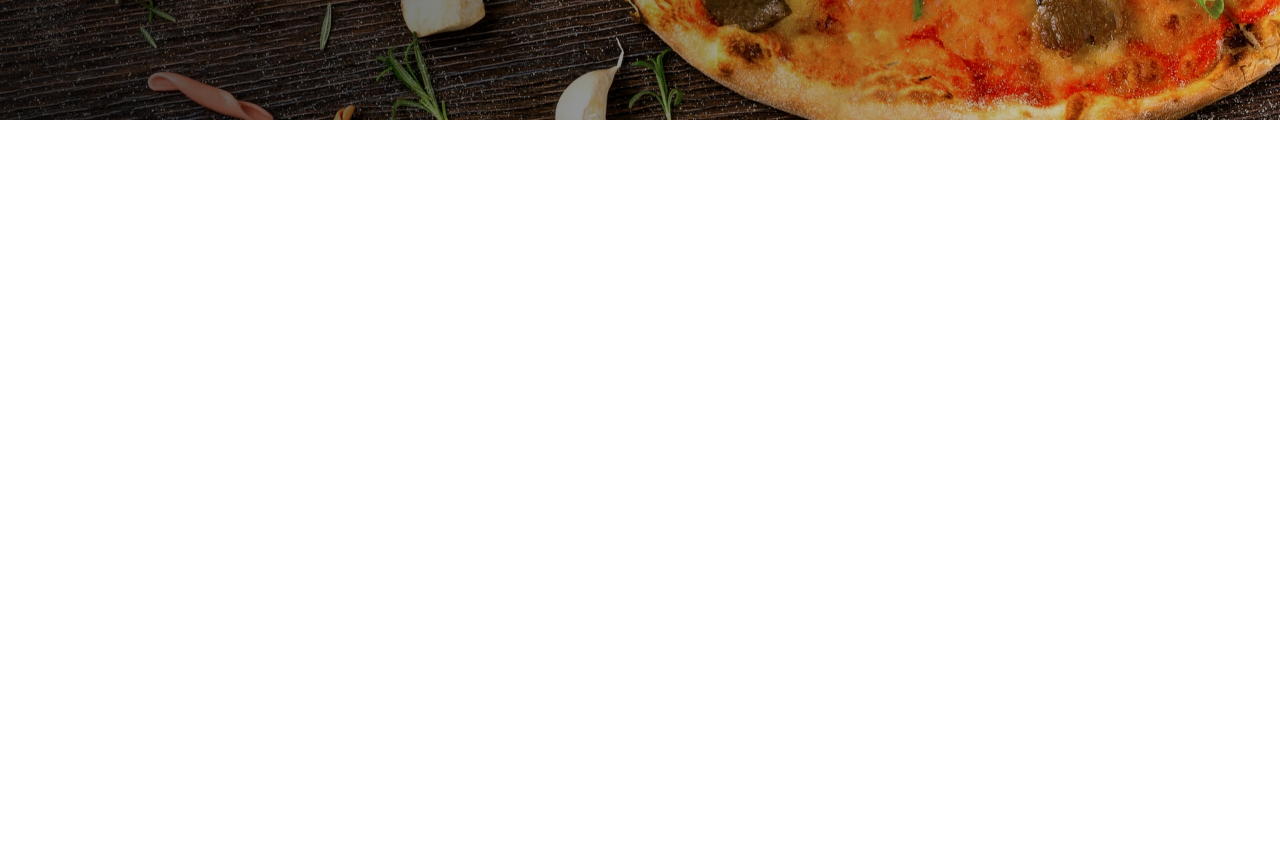
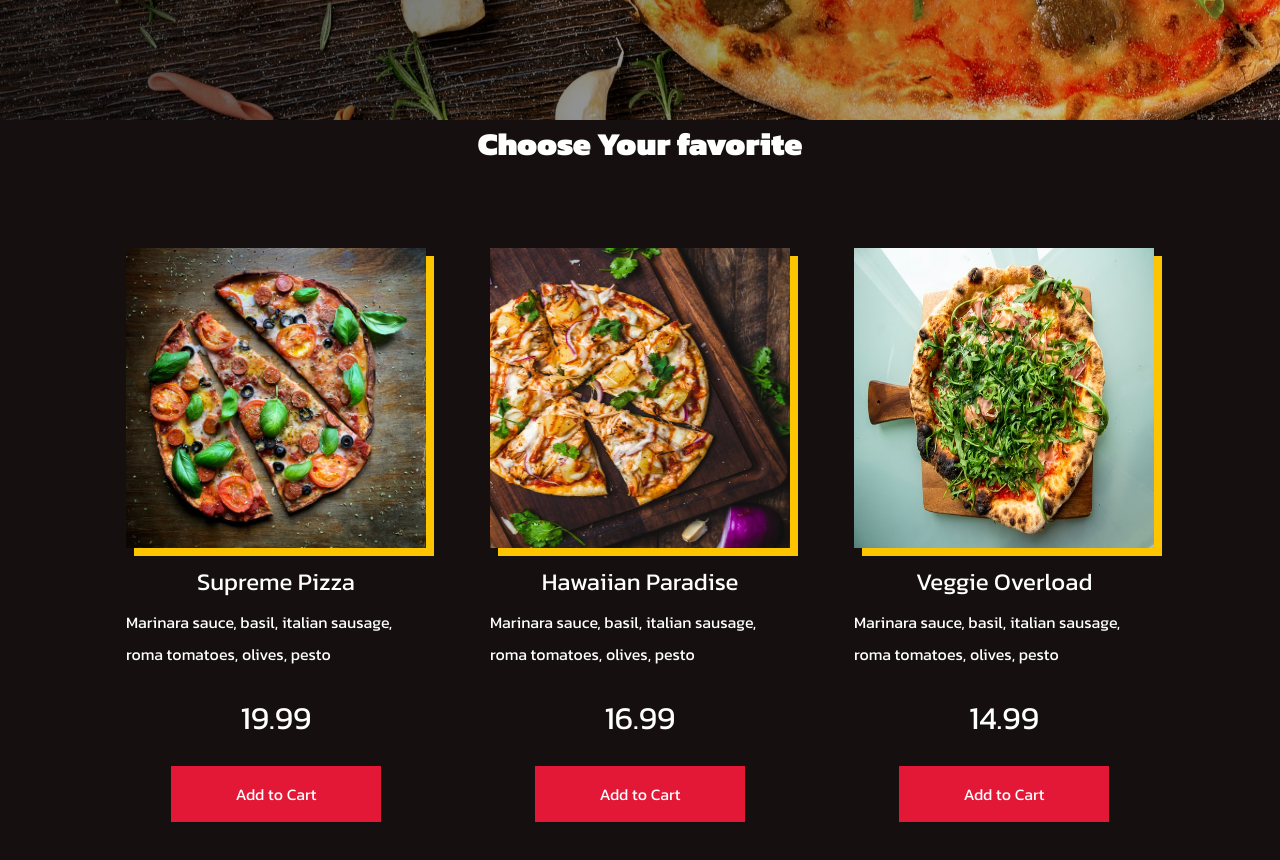
Before and after one commit to domludejesus/react-burger, a React (Create React App) app: page / in a window 1280 px wide. Shown: the part 680-1540 px from the top of the page. Before the commit the page ends 880 px from the top, so only its background shows below. Built offline with nearby package versions, Linux system fonts and the light colour scheme.

Commit message:
'Products Componet'

```diff
--- a/src/App.js
+++ b/src/App.js
@@ -2,6 +2,8 @@
 import {BrowserRouter as Router} from 'react-router-dom';
 import { GlobalStyle } from "./globalStyles";
 import Hero from "./components/Hero";
+import Products from './components/Products';
+import { productData } from './components/Products/data';
 
 
 
@@ -10,6 +12,7 @@
     <Router>
       <GlobalStyle />
       <Hero />
+      <Products heading='Choose Your favorite' data={productData}/>
     </Router>
   );
 }
--- /dev/null
+++ b/src/components/Products/ProductsElements.js
@@ -0,0 +1,70 @@
+import styled from 'styled-components'
+
+export const ProductsConatiner = styled.div`
+    width: 100vw;
+    min-height: 100vh;
+    padding: 5rem calc((100vw-1300px) /2);
+    background: #150f0f;
+    color:#fff;
+`
+
+export const ProductWrapper = styled.div`
+    display: flex;
+    flex-wrap: wrap;
+    justify-content: center;
+    margin: 0 auto;
+`
+
+export const ProductCard = styled.div`
+    margin: 0 2rem;
+    line-height: 2;
+    width: 300px;
+`
+
+export const ProductImg = styled.img`
+    height: 300px;
+    min-width: 300px;
+    max-width: 100%;
+    box-shadow: 8px 8px #fdc500;
+`
+export const ProductsHeading = styled.h1`
+    font-size: clamp(2rem, 2.5vw, 3rem);
+    text-align: center;
+    margin-bottom: 5rem;
+`
+export const ProductTitle = styled.h2`
+    font-weight: 400;
+    font-size: 1.5rem;
+`
+
+export const ProductInfo = styled.div`
+    display: flex;
+    flex-direction: column;
+    justify-content: center;
+    align-items: center;
+    padding: 2rem,
+    text-align: center;
+`
+
+export const ProductDesc = styled.p`
+    margin-bottom: 1rem;
+`
+export const ProductPrice = styled.p`
+    margin-bottom: 1rem;
+    font-size: 2rem;
+`
+export const ProductButton = styled.button`
+    font-size: 1rem;
+    padding: 1rem 4rem;
+    border: none;
+    background: #e31837;
+    color: #fff;
+    transition: 0.2 ease-out;
+
+    &:hover {
+        background: #ffc500;
+        transition: 0.2s ease-out;
+        cursor: pointer;
+        color: #000
+    }
+`
--- /dev/null
+++ b/src/components/Products/data.js
@@ -0,0 +1,33 @@
+import product1 from '../../images/product-1.jpg'
+import product2 from '../../images/product-2.jpg'
+import product3 from '../../images/product-3.jpg'
+
+
+
+
+export const productData = [
+    {
+        img:product1,
+        alt: 'Pizza',
+        name: 'Supreme Pizza',
+        desc: 'Marinara sauce, basil, italian sausage, roma tomatoes, olives, pesto',
+        price: '19.99',
+        button: 'Add to Cart'
+    },
+    {
+        img:product2,
+        alt: 'Pizza',
+        name: 'Hawaiian Paradise',
+        desc: 'Marinara sauce, basil, italian sausage, roma tomatoes, olives, pesto',
+        price: '16.99',
+        button: 'Add to Cart'
+    },
+    {
+        img:product3,
+        alt: 'Pizza',
+        name: 'Veggie Overload',
+        desc: 'Marinara sauce, basil, italian sausage, roma tomatoes, olives, pesto',
+        price: '14.99',
+        button: 'Add to Cart'
+    }
+]
--- /dev/null
+++ b/src/components/Products/index.js
@@ -0,0 +1,38 @@
+import React from 'react'
+import {
+    ProductsConatiner,
+    ProductWrapper,
+    ProductsHeading,
+    ProductTitle,
+    ProductCard,
+    ProductImg,
+    ProductInfo,
+    ProductDesc,
+    ProductPrice,
+    ProductButton,
+} from './ProductsElements';
+
+const Products = ({heading, data}) => {
+    return (
+        <ProductsConatiner>
+            <ProductsHeading> {heading} </ProductsHeading>
+            <ProductWrapper>
+              {data.map((product, index) => {
+                  return (
+                    <ProductCard key={index}>
+                        <ProductImg src={product.img} alt={product.alt} />
+                        <ProductInfo>
+                            <ProductTitle> {product.name} </ProductTitle>
+                            <ProductDesc> {product.desc}</ProductDesc>
+                            <ProductPrice> {product.price}  </ProductPrice>
+                            <ProductButton> {product.button} </ProductButton>
+                        </ProductInfo>
+                    </ProductCard>
+                  )
+              })}
+            </ProductWrapper>
+        </ProductsConatiner>
+    )
+}
+
+export default Products
--- a/src/components/Sidebar/index.js
+++ b/src/components/Sidebar/index.js
@@ -11,7 +11,7 @@
 
 const Sidebar = ({ isOpen, toggle}) => {
     return (
-        <SidebarContainer isOpen={isOpen} onClick={toggle}>
+        <SidebarContainer isOpen={isOpen} onClick={toggle}> {/*anywhere you click it will close sidebar */}
             <Icon onClick={toggle}>
                 <CloseIcon />
             </Icon>
```
